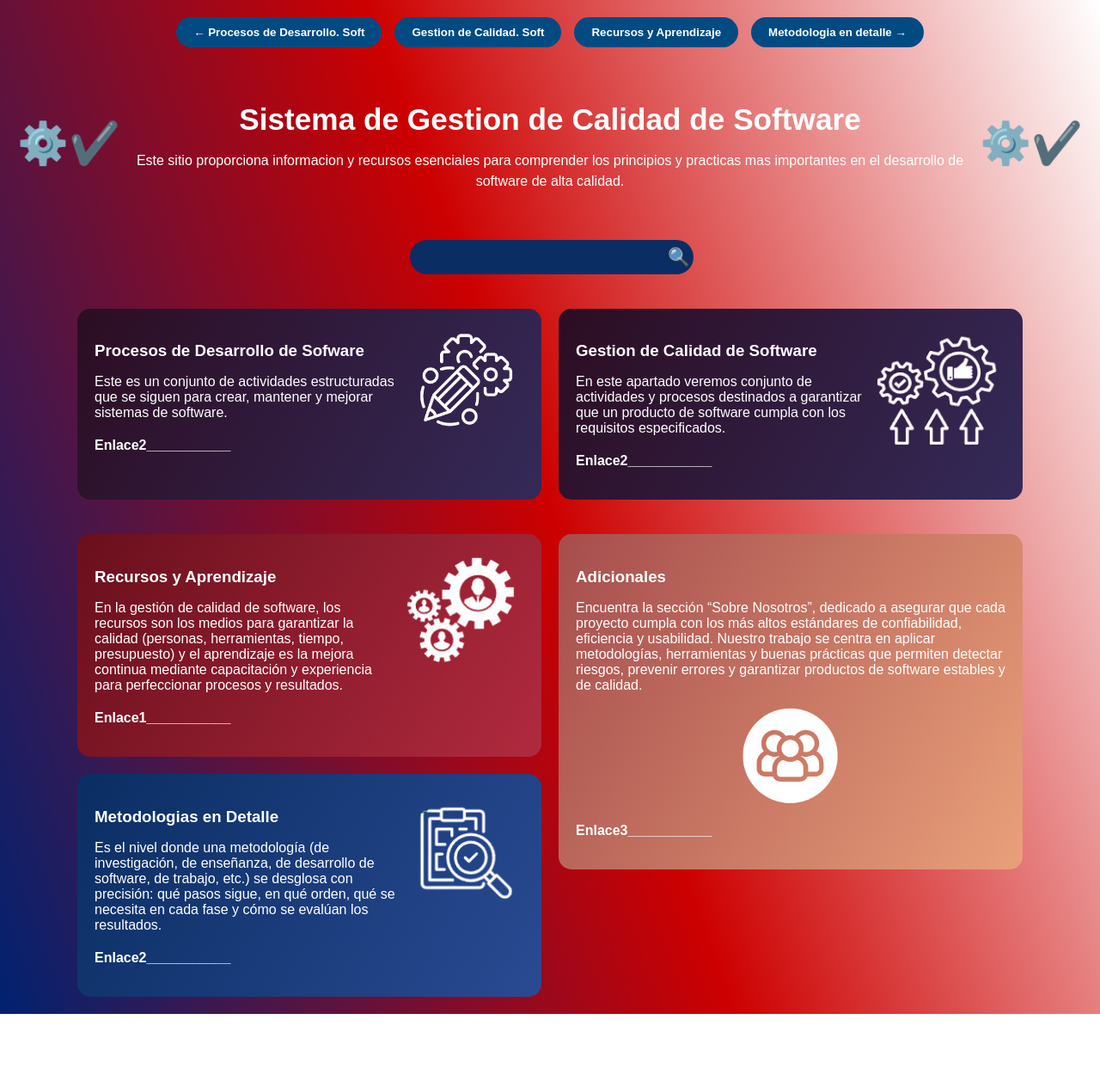
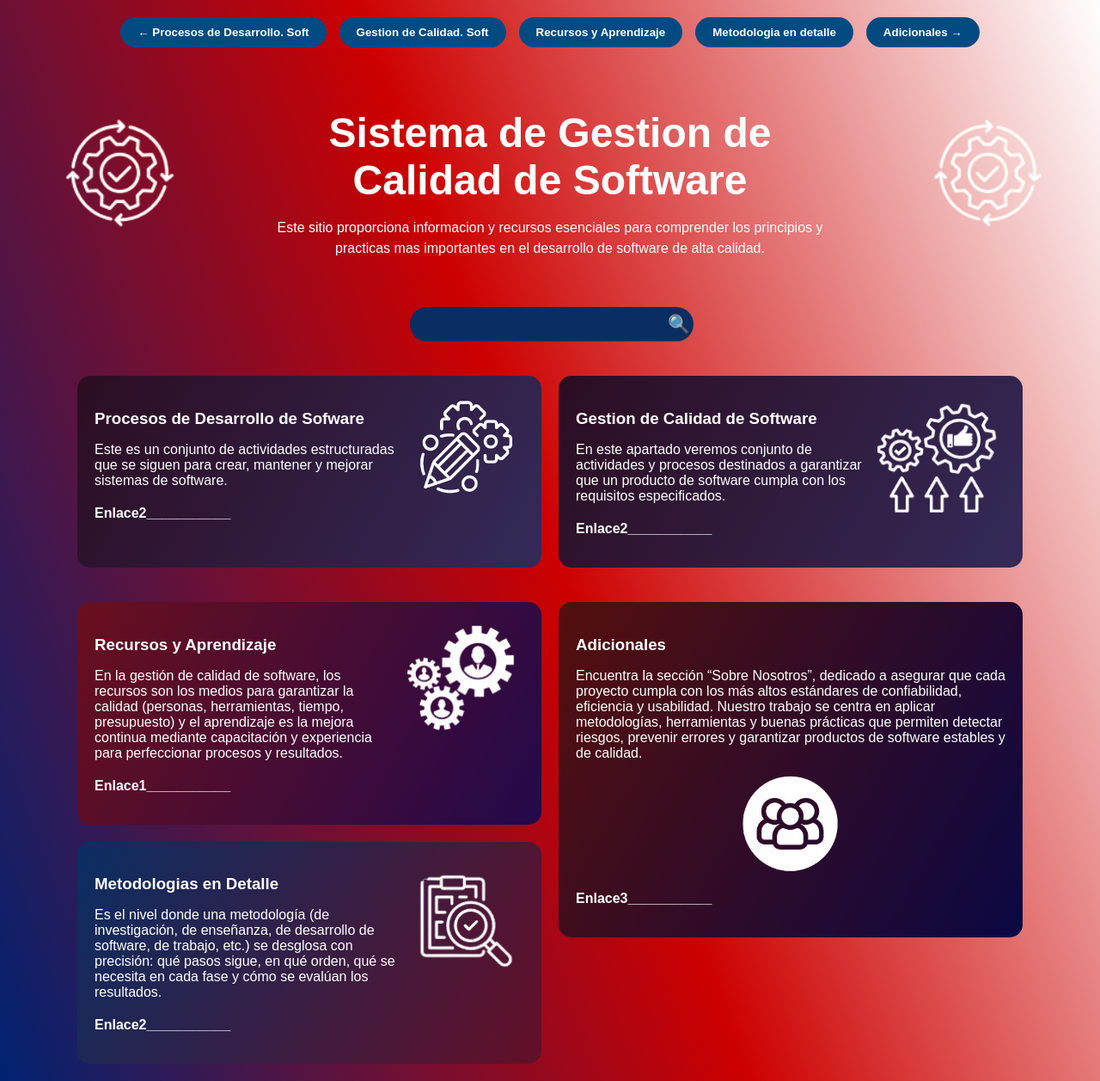
Before and after one commit to GastooCom/P-gina-Funcional-Prototipos, a React (Create React App) app in the folder proyecto_sgc/: page / in a window 1280 px wide. Shown: the whole page at 86% size. Before the commit the page ends 1179 px from the top, so only its background shows below. Built offline with nearby package versions, Linux system fonts and the light colour scheme.

Commit message:
Subiendo mejoras a Inicio.jsx

```diff
--- a/proyecto_sgc/src/components/Inicio.jsx
+++ b/proyecto_sgc/src/components/Inicio.jsx
@@ -1,5 +1,6 @@
 import React from "react";
 import "../css/Inicio.css"; // Asegurate de crear este CSS y copiar los estilos
+import imagen0 from "../imagenes/imagen0.png";
 import imagen1 from "../imagenes/imagen1.png";
 import imagen2 from "../imagenes/imagen2.png";
 import imagen3 from "../imagenes/imagen3.png";
@@ -14,12 +15,13 @@ export default function Inicio() {
         <button className="nav-btn">← Procesos de Desarrollo. Soft</button>
         <button className="nav-btn">Gestion de Calidad. Soft</button>
         <button className="nav-btn">Recursos y Aprendizaje</button>
-        <button className="nav-btn">Metodologia en detalle →</button>
+        <button className="nav-btn">Metodologia en detalle</button>
+        <button className="nav-btn">Adicionales →</button>
       </div>
 
       {/* Título y descripción */}
       <div className="header-section">
-        <div className="icon-circle">⚙️✔️</div>
+        <div className="icon-circle"><img src={imagen0} alt="Imagen" width={150}/></div>
         <div className="header-text">
           <h1>Sistema de Gestion de Calidad de Software</h1>
           <p>
@@ -28,7 +30,7 @@ export default function Inicio() {
             desarrollo de software de alta calidad.
           </p>
         </div>
-        <div className="icon-circle">⚙️✔️</div>
+        <div className="icon-circle"><img src={imagen0} alt="Imagen" width={150}/></div>
       </div>
 
       {/* Barra de búsqueda */}
--- a/proyecto_sgc/src/css/Inicio.css
+++ b/proyecto_sgc/src/css/Inicio.css
@@ -33,8 +33,12 @@
   margin: 40px 0;
 }
 
+.header-text{
+  width: 700px;
+}
+
 .header-text h1 {
-  font-size: 2.2rem;
+  font-size: 3rem;
   font-weight: bold;
   margin-bottom: 15px;
 }
@@ -123,15 +127,15 @@
 
 /* Colores personalizados */
 .red-card {
-  background: linear-gradient(120deg, #6a0f1d, #b12a3e);
+  background: linear-gradient(120deg, #6a0f1d, #23094b);
 }
 
 .pink-card {
-  background: linear-gradient(120deg, #a64d4d, #e9a07a);
+  background: linear-gradient(120deg, #550f0d, #0b0843);
 }
 
 .blue-card {
-  background: linear-gradient(120deg, #0a2e63, #2a4a92);
+  background: linear-gradient(120deg, #0a2e63, #640f27);
 }
  /* Segunda sección en grid */
 .second-section {
```
Also changed, not shown: proyecto_sgc/src/imagenes/imagen0.png (added).
